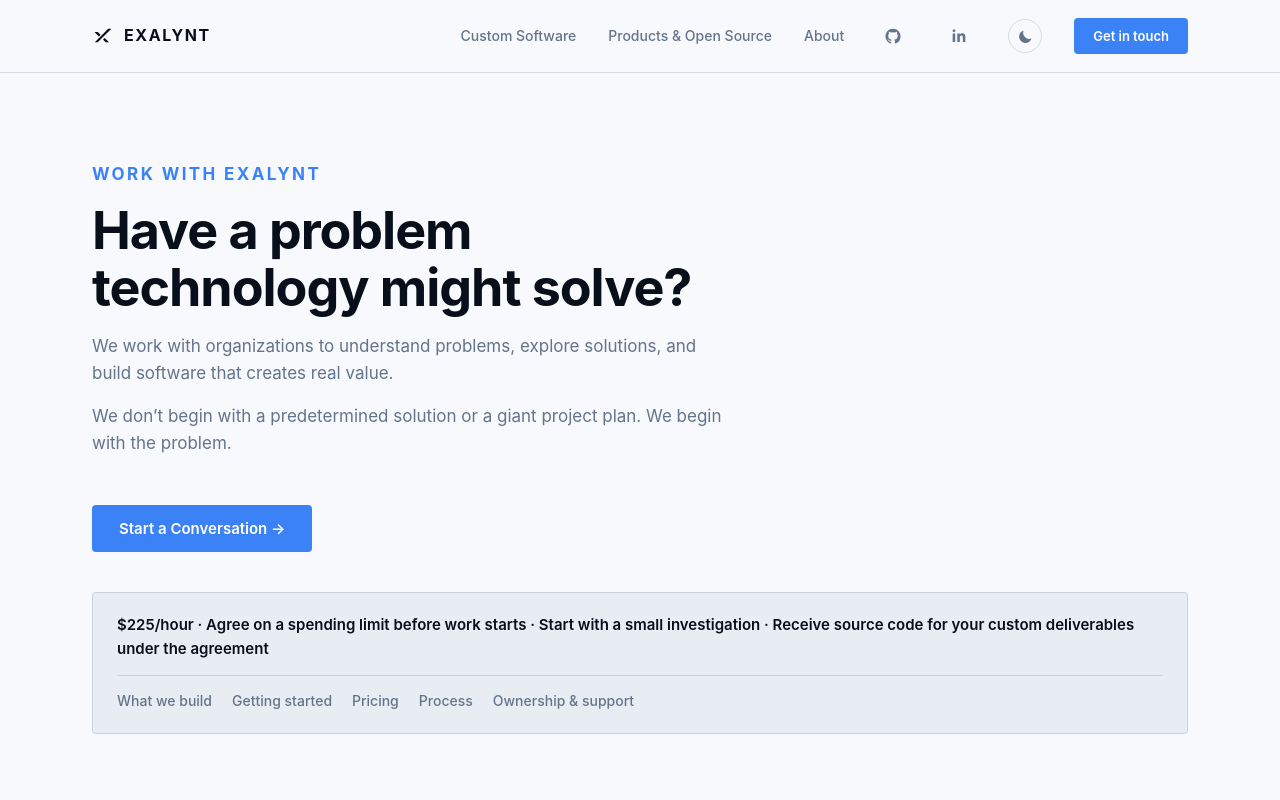
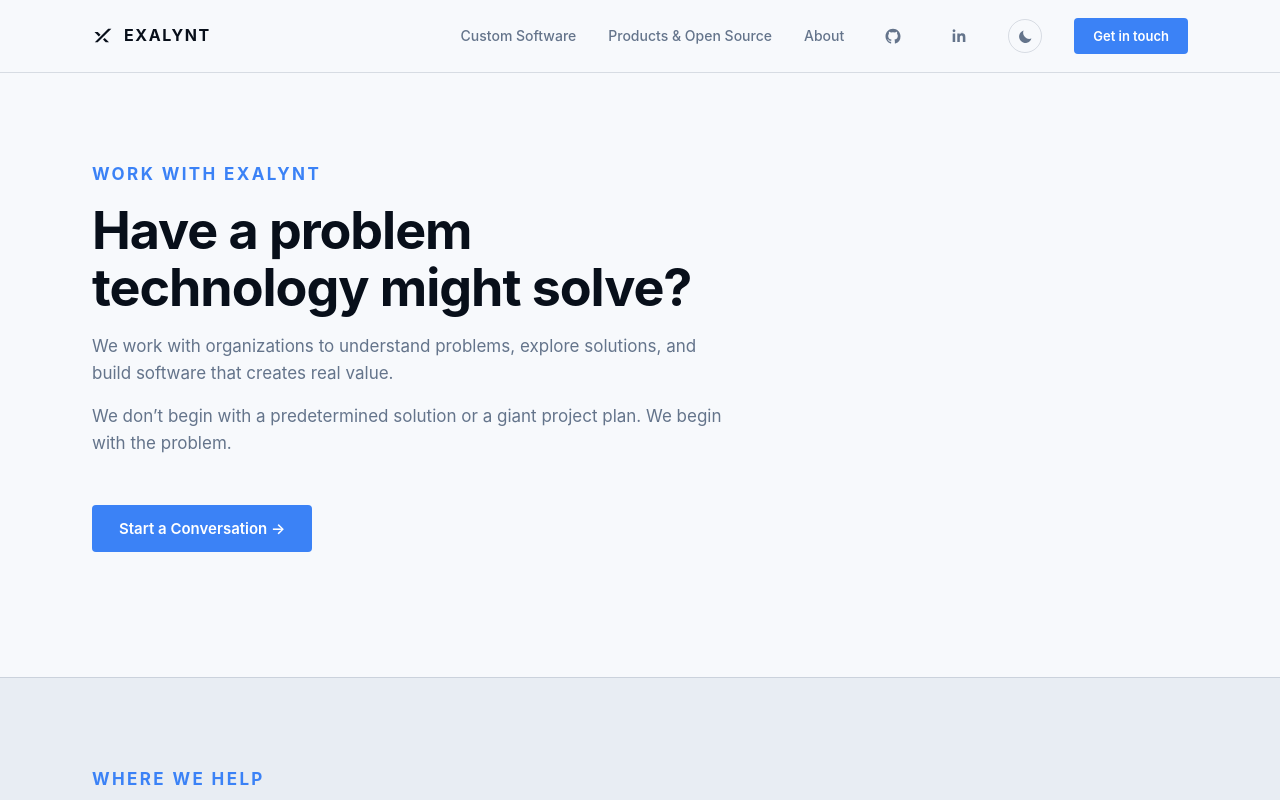
Before and after one commit to exalynt/site, a React (Vite) app: page /work-with-us in a window 1280 px wide. Shown: the top 800 px of the page. Built offline with nearby package versions, Linux system fonts and the light colour scheme.

Commit message:
Good sub nav

```diff
--- a/src/App.css
+++ b/src/App.css
@@ -1547,34 +1547,48 @@
 }
 
 /* Work With Us page */
-.engagement-summary-bar {
-  margin-top: 40px;
-  padding: 20px 24px;
-  border: 1px solid var(--border);
-  border-radius: 4px;
+.section-jump-nav {
+  position: sticky;
+  top: var(--header-height);
+  z-index: 9;
   background: var(--bg-alt);
-}
-
-.engagement-summary {
-  font-size: 15px;
-  font-weight: 600;
-  color: var(--ink);
-  line-height: 1.6;
-}
-
-.section-jump-nav {
+  border-top: 1px solid var(--border);
+  border-bottom: 1px solid var(--border);
+  transform: translateY(-100%);
+  opacity: 0;
+  pointer-events: none;
+  transition:
+    transform 0.32s ease,
+    opacity 0.2s ease;
+
+  &.is-visible {
+    transform: translateY(0);
+    opacity: 1;
+    pointer-events: auto;
+  }
+
+  @media (prefers-reduced-motion: reduce) {
+    transition: none;
+  }
+
+  @media (max-width: 900px) {
+    display: none;
+  }
+}
+
+.section-jump-nav-inner {
   display: flex;
   flex-wrap: wrap;
   gap: 8px 20px;
-  margin-top: 14px;
   padding-top: 14px;
-  border-top: 1px solid var(--border);
+  padding-bottom: 14px;
 
   a {
     font-size: 14px;
     font-weight: 500;
     color: var(--text);
     text-decoration: none;
+    white-space: nowrap;
 
     &:hover {
       color: var(--accent);
--- a/src/index.css
+++ b/src/index.css
@@ -3,6 +3,7 @@
 :root {
   --sans: -apple-system, "Segoe UI", Roboto, "Helvetica Neue", Arial, sans-serif;
   --heading: var(--sans);
+  --header-height: 71px;
 
   font: 16px/1.6 var(--sans);
   color-scheme: light dark;
--- a/src/pages/work-with-us/WorkWithUs.tsx
+++ b/src/pages/work-with-us/WorkWithUs.tsx
@@ -1,3 +1,4 @@
+import { useEffect, useRef, useState } from "react";
 import HeroSection from "./sections/HeroSection";
 import HowWeHelpSection from "./sections/HowWeHelpSection";
 import StartSmallSection from "./sections/StartSmallSection";
@@ -9,10 +10,46 @@ import OwnershipSection from "./sections/OwnershipSection";
 import ClientDataSection from "./sections/ClientDataSection";
 import CtaSection from "./sections/CtaSection";
 
+const JUMP_LINKS = [
+  { to: "#how-we-help", label: "What we build" },
+  { to: "#start-small", label: "Getting started" },
+  { to: "#pricing", label: "Pricing" },
+  { to: "#how-we-build", label: "Process" },
+  { to: "#ownership", label: "Ownership & support" },
+];
+
 function WorkWithUs() {
+  const heroRef = useRef<HTMLDivElement>(null);
+  const [navVisible, setNavVisible] = useState(false);
+
+  useEffect(() => {
+    const hero = heroRef.current;
+    if (!hero) return;
+    const observer = new IntersectionObserver(([entry]) => setNavVisible(!entry.isIntersecting));
+    observer.observe(hero);
+    return () => observer.disconnect();
+  }, []);
+
   return (
     <>
+      <div ref={heroRef}>
         <HeroSection />
+      </div>
+
+      <div className="page-with-jump-nav">
+        <nav
+          className={`section-jump-nav${navVisible ? " is-visible" : ""}`}
+          aria-label="Jump to a section on this page"
+        >
+          <div className="container section-jump-nav-inner">
+            {JUMP_LINKS.map(({ to, label }) => (
+              <a href={to} key={to}>
+                {label}
+              </a>
+            ))}
+          </div>
+        </nav>
+
         <HowWeHelpSection />
         <StartSmallSection />
         <PricingSection />
@@ -22,6 +59,7 @@ function WorkWithUs() {
         <OwnershipSection />
         <ClientDataSection />
         <CtaSection />
+      </div>
     </>
   );
 }
--- a/src/pages/work-with-us/sections/HeroSection.tsx
+++ b/src/pages/work-with-us/sections/HeroSection.tsx
@@ -1,19 +1,4 @@
 import { useContactModal } from "../../../useContactModal";
-
-const ENGAGEMENT_SUMMARY = [
-  "$225/hour",
-  "Agree on a spending limit before work starts",
-  "Start with a small investigation",
-  "Receive source code for your custom deliverables under the agreement",
-];
-
-const JUMP_LINKS = [
-  { to: "#how-we-help", label: "What we build" },
-  { to: "#start-small", label: "Getting started" },
-  { to: "#pricing", label: "Pricing" },
-  { to: "#how-we-build", label: "Process" },
-  { to: "#ownership", label: "Ownership & support" },
-];
 
 function HeroSection() {
   const { openContactModal } = useContactModal();
@@ -37,17 +22,6 @@ function HeroSection() {
             Start a Conversation →
           </button>
         </div>
-
-        <div className="engagement-summary-bar">
-          <p className="engagement-summary">{ENGAGEMENT_SUMMARY.join(" · ")}</p>
-          <nav className="section-jump-nav" aria-label="Jump to a section on this page">
-            {JUMP_LINKS.map(({ to, label }) => (
-              <a href={to} key={to}>
-                {label}
-              </a>
-            ))}
-          </nav>
-        </div>
       </div>
     </section>
   );
```
Lines whose indentation alone changed are shown as unchanged.
